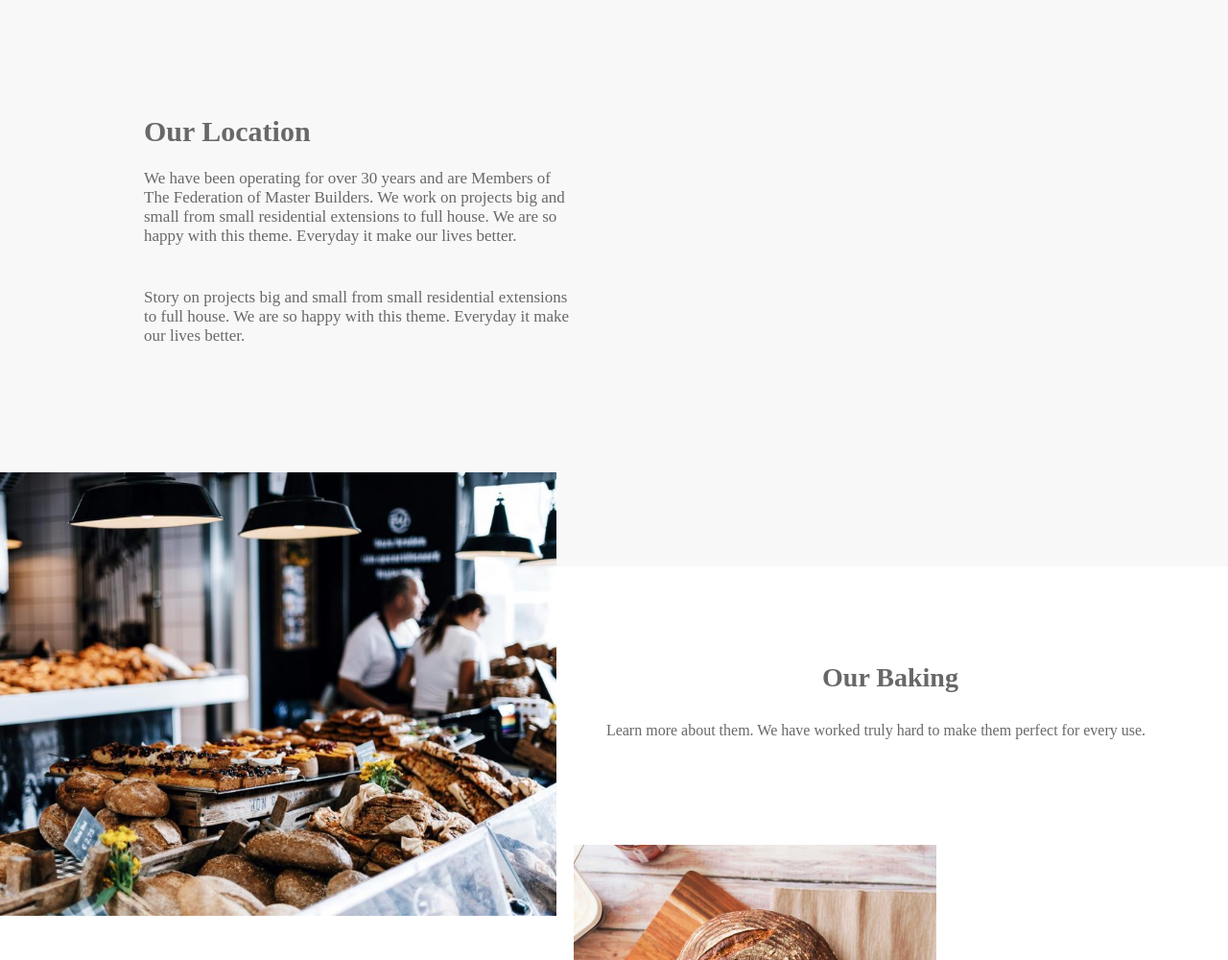
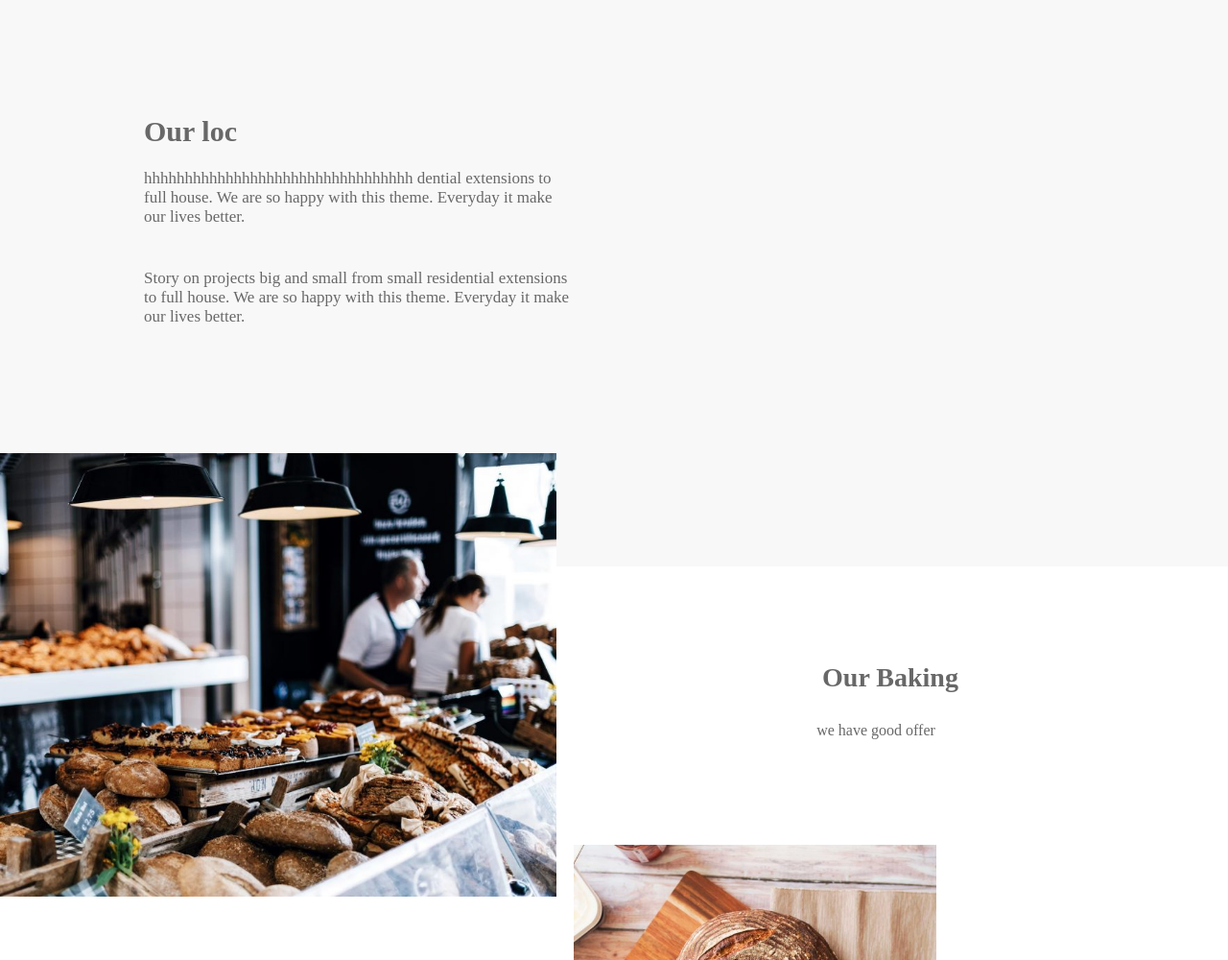
Before and after one commit to Amr990/team-project, a plain HTML site: page index.html in a window 1280 px wide. Shown: the part 1600-2600 px from the top of the page at 96% size. Drawn offline with Linux system fonts and the light colour scheme.

Commit message:
Update index.html

```diff
--- a/index.html
+++ b/index.html
@@ -67,8 +67,8 @@
 
             <div class="location">
                 <div class="loc-info">
-                    <h2>Our Location </h2>
-                    <p>We have been operating for over 30 years and are Members of The Federation of Master Builders. We work on projects big and small from small residential extensions to full house. We are so happy with this theme. Everyday it make our lives better.</p>
+                    <h2>Our loc </h2>
+                    <p>hhhhhhhhhhhhhhhhhhhhhhhhhhhhhhhhh  dential extensions to full house. We are so happy with this theme. Everyday it make our lives better.</p>
                     <p>Story on projects big and small from small residential extensions to full house. We are so happy with this theme. Everyday it make our lives better.</p>
 
                 </div>
@@ -83,7 +83,7 @@
 
             <div class="bak">
                 <h3>Our Baking</h3>
-                <p>Learn more about them. We have worked truly hard to make them perfect for every use. </p>
+                <p>we have good offer </p>
 
             </div>
 
```
